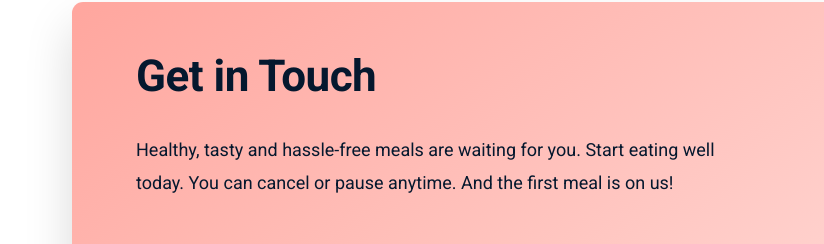
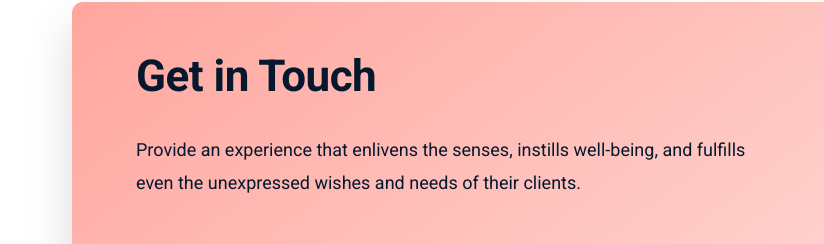
Before and after one commit to tywaynebuchanan/thesinglesclub876, a plain HTML site: page index.html in a window 1280 px wide. Shown: the part 2615-2859 px from the top of the page, 0-824 px from the left. Drawn offline with nearby package versions, Linux system fonts and the light colour scheme; grey boxes are pictures that could not be loaded.

Commit message:
chore: change paragraph

```diff
--- a/index.html
+++ b/index.html
@@ -147,7 +147,7 @@
                   Get in Touch
                </div>
                <p class="cta-text">
-                   Healthy, tasty and hassle-free meals are waiting for you. Start eating well today. You can cancel or pause anytime. And the first meal is on us!
+                Provide an experience that enlivens the senses, instills well-being, and fulfills even the unexpressed wishes and needs of their clients.
                </p>
                <form action="" class="cta-form" autocomplete="off">
                    <div>
```
